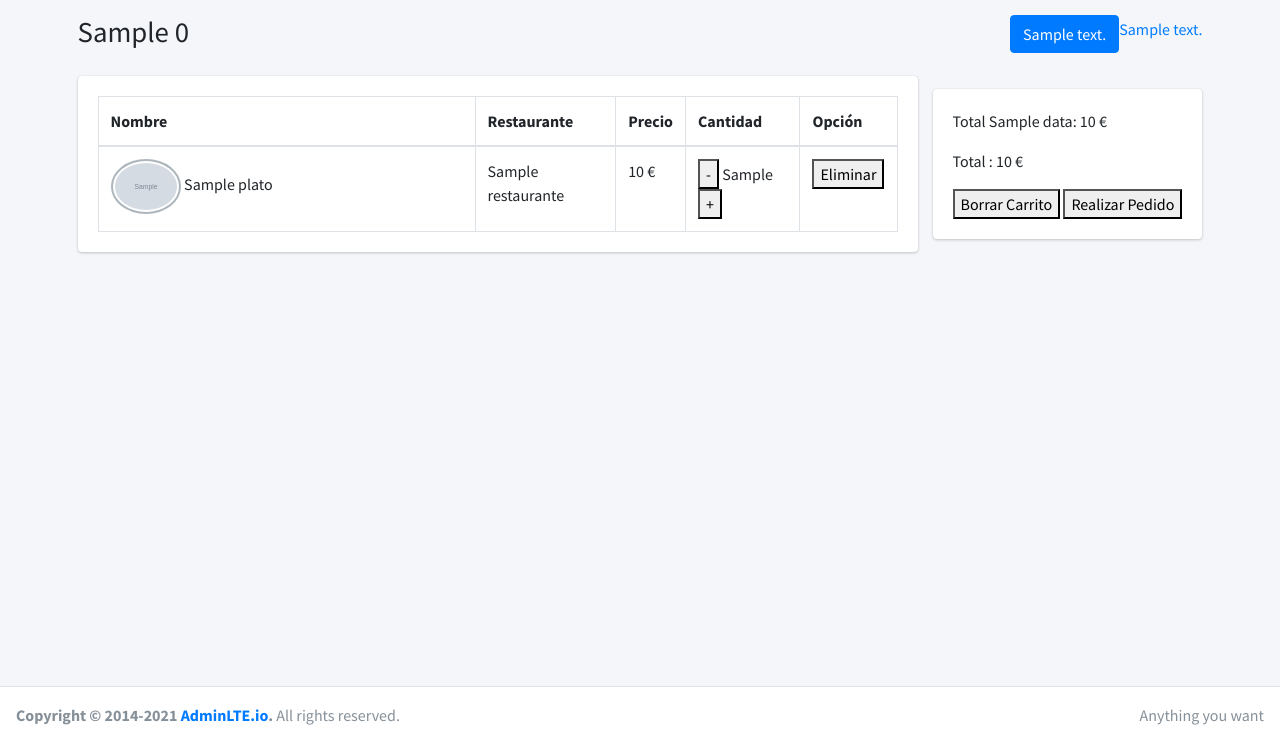
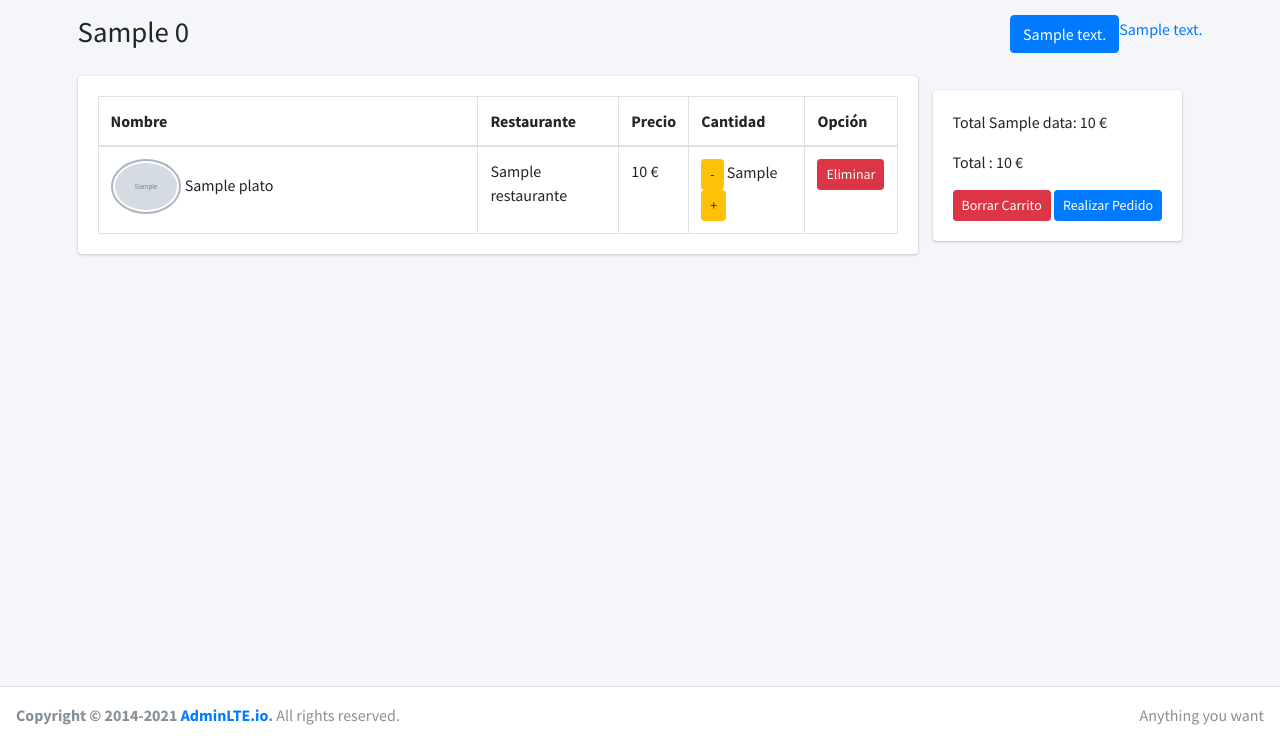
Before and after one commit to TiberiuPaiu/sistemdelivereat, a Django app: template templates/cliente/carito/carrito_lista.html in a window 1280 px wide. Shown: the part 57-800 px from the top of the page. Run offline with Django 5.2, Linux system fonts and the light colour scheme; the template is opened without the code that fills it: most values are stand-ins (such as "Sample title", 1, 10 or a date in 2020); grey boxes marked "Sample" are stand-in pictures; parts of the project's set-up code (start-up, migrations or seed data) failed here and were passed over; some libraries are stand-ins or nearby versions.

Commit message:
style button Carito compra

```diff
--- a/templates/cliente/carito/carrito_lista.html
+++ b/templates/cliente/carito/carrito_lista.html
@@ -68,12 +68,12 @@
 
                             </td>
                             <td>
-                                <a href="{% url 'myapp:quitar_plato_carrito' plato_id=plato.id %}">  <button type="button" onclick="">-</button></a>
+                                <a href="{% url 'myapp:quitar_plato_carrito' plato_id=plato.id %}">  <button type="button" class="btn btn-sm btn-warning" onclick="">-</button></a>
                             {{ cantidades_por_plato|custom_get:plato.id }}
-                             <a href="{% url 'myapp:agregar_carrito' plato_id=plato.id %}"><button type="button" onclick="">+</button></a>
+                             <a href="{% url 'myapp:agregar_carrito' plato_id=plato.id %}"><button type="button" class="btn btn-sm btn-warning" onclick="">+</button></a>
                             </td>
                              <td>
-                                 <a href="{% url 'myapp:eliminar_plato_carrito' plato_id=plato.id %}"> <button type="button"  >Eliminar</button></a>
+                                 <a href="{% url 'myapp:eliminar_plato_carrito' plato_id=plato.id %}"> <button type="button" class="btn btn-sm btn-danger" >Eliminar</button></a>
                              </td>
 
                        </tr>
@@ -104,8 +104,8 @@
 {% endfor %}
         <p>Total : {{ total }} €</p>
                          {% if platos %}
-                             <a href="{% url 'myapp:borrar_carrito' %}"><button type="button">Borrar Carrito</button></a>
-                            <a  href="{% url 'myapp:procesar_pedido'%}" >  <button type="button "  >Realizar Pedido</button> </a>
+                             <a href="{% url 'myapp:borrar_carrito' %}"><button type="button" class="btn btn-sm btn-danger">Borrar Carrito</button></a>
+                            <a  href="{% url 'myapp:procesar_pedido'%}" >  <button type="button " class="btn btn-sm btn-primary" >Realizar Pedido</button> </a>
 
                          {% endif %}
                              </div>
```
